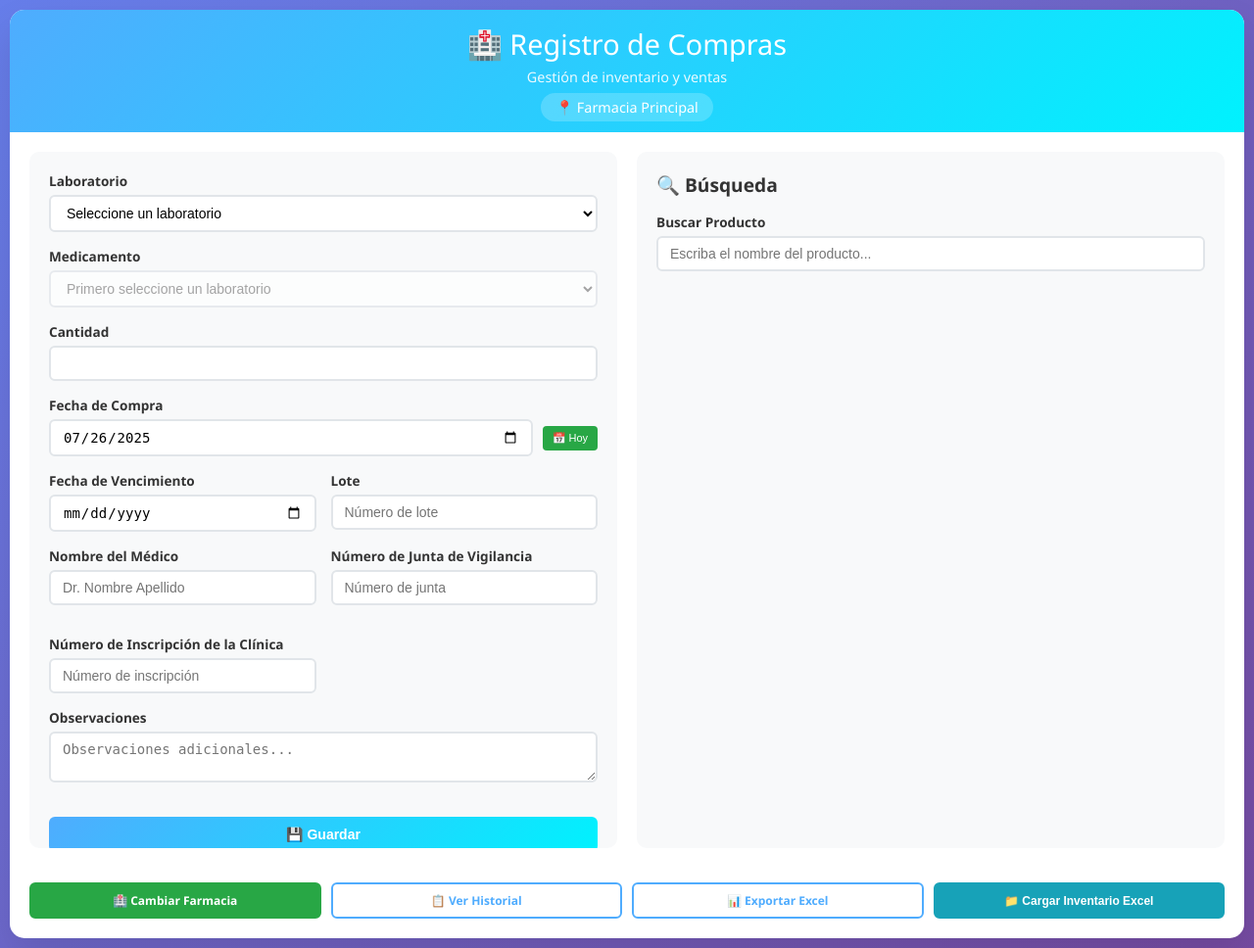
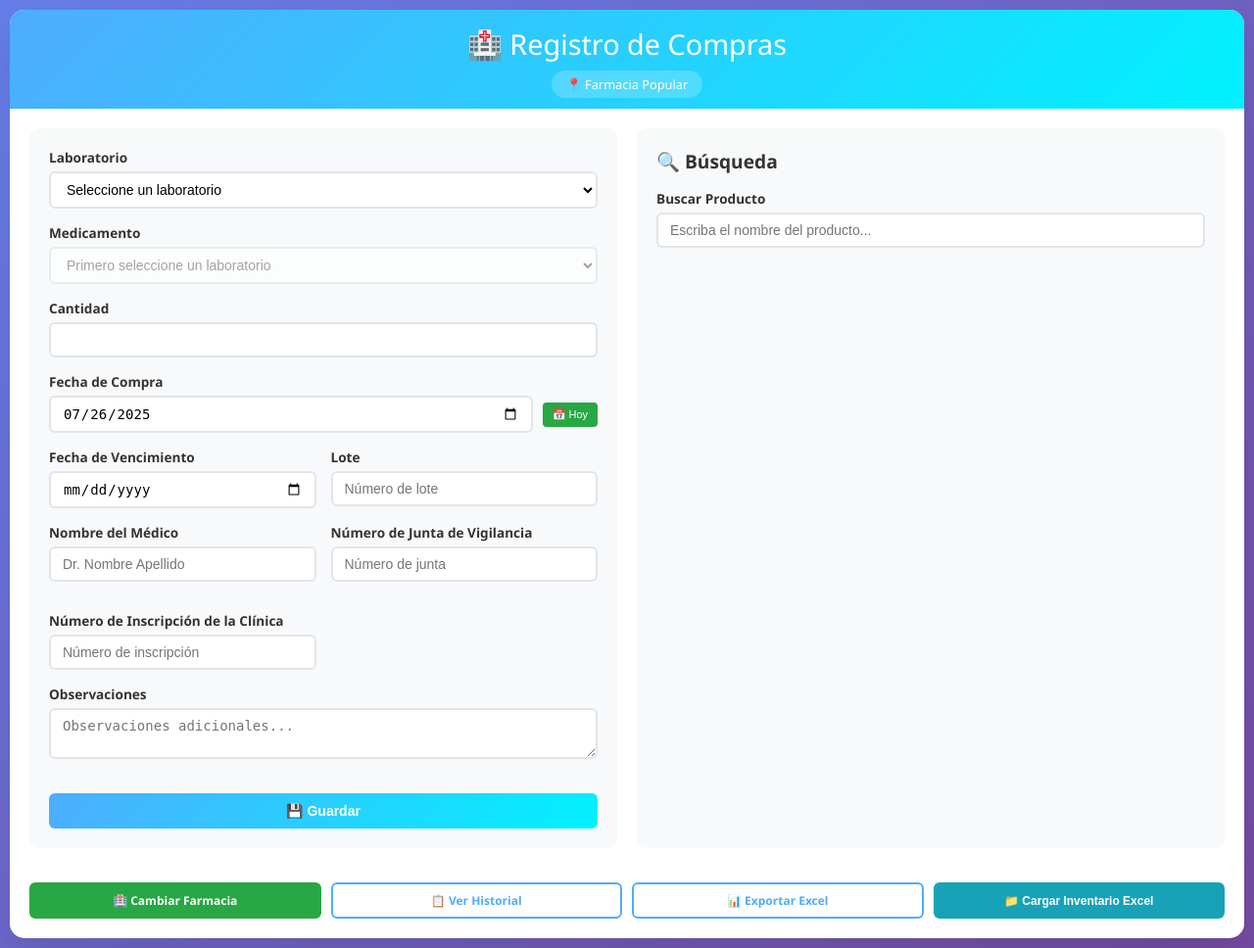
Before and after one commit to FabrizioCalderonn/SistemaFarmacia, a Flask app: page / in a window 1280 px wide. Shown: the whole page at 98% size. Run offline with Flask 3, Linux system fonts and the light colour scheme; some libraries are stand-ins or nearby versions.

Commit message:
farmacias

```diff
--- a/app.py
+++ b/app.py
@@ -19,12 +19,12 @@ except ImportError:
 # Configuración de farmacias
 FARMACIAS = {
     'farmacia1': {
-        'nombre': 'Farmacia Principal',
+        'nombre': 'Farmacia Popular',
         'direccion': 'Av. Principal #123, Ciudad',
         'telefono': '(555) 123-4567'
     },
     'farmacia2': {
-        'nombre': 'Farmacia Sucursal',
+        'nombre': 'Farmacia El Angel',
         'direccion': 'Calle Secundaria #456, Ciudad',
         'telefono': '(555) 987-6543'
     }
--- a/templates/index.html
+++ b/templates/index.html
@@ -60,7 +60,7 @@
             background: rgba(255, 255, 255, 0.2);
             padding: 5px 15px;
             border-radius: 20px;
-            font-size: 0.9em;
+            font-size: 0.8em;
             font-weight: 500;
         }
 
@@ -305,7 +305,7 @@
     <div class="container">
         <div class="header">
             <h1>🏥 Registro de Compras</h1>
-            <p>Gestión de inventario y ventas</p>
+
             <div class="farmacia-actual-info">
                 <span class="farmacia-badge">
                     📍 {{ farmacia_info.nombre }}
```
